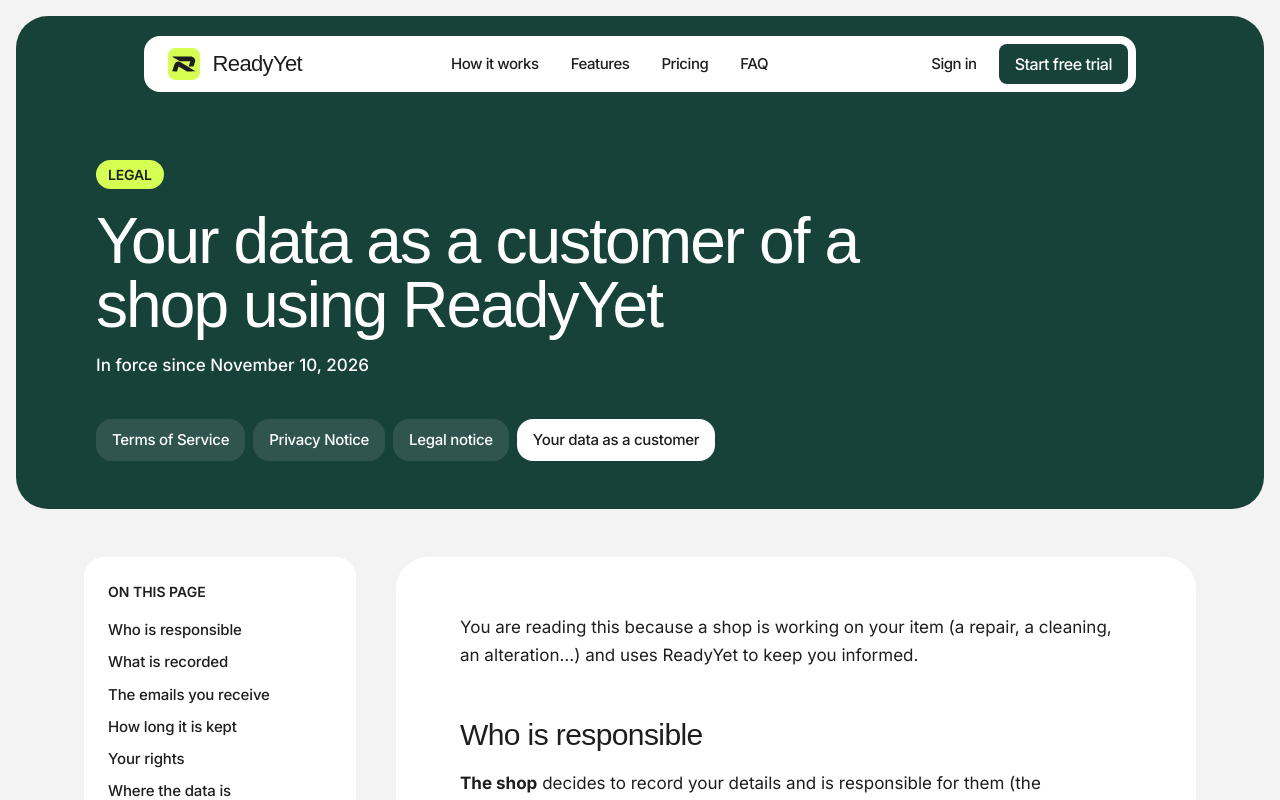
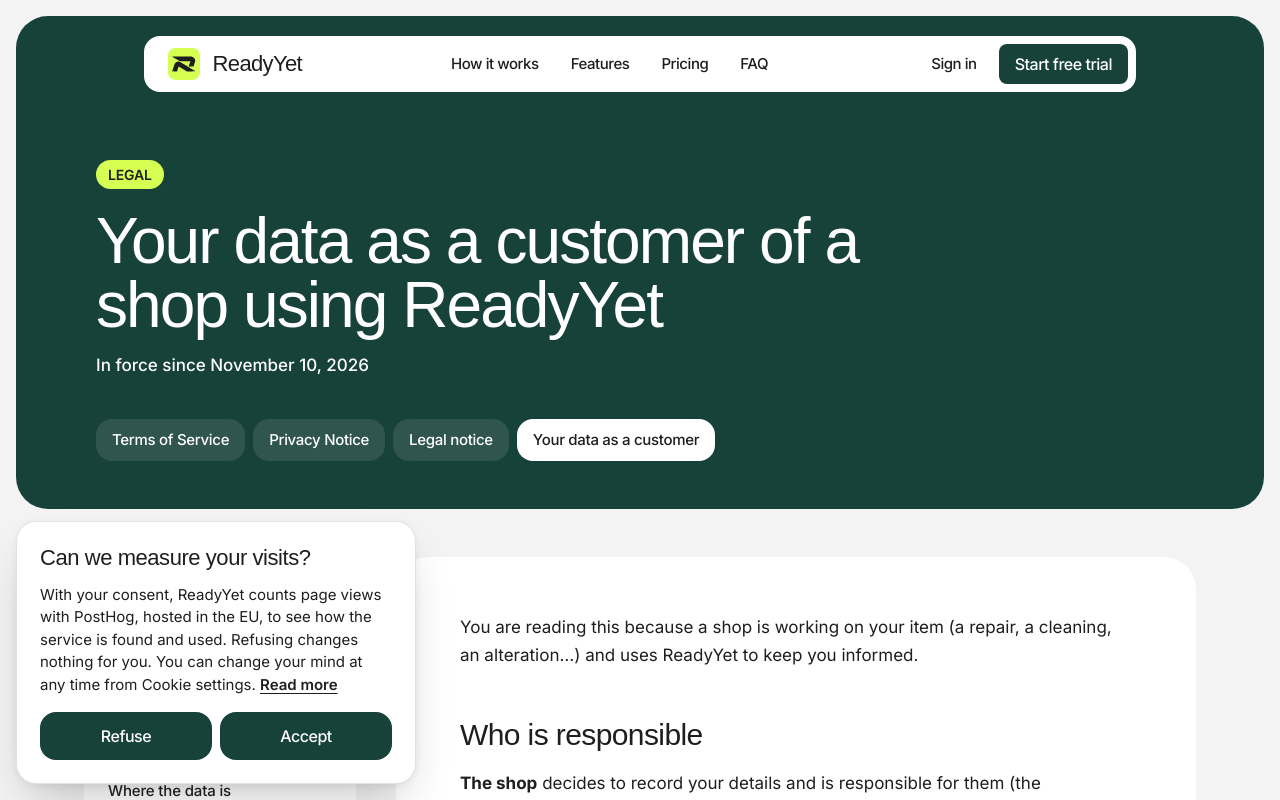
Before and after one commit to rvph10/readyyet, a Next.js app in the folder site/: page /en/customer-data in a window 1280 px wide. Shown: the top 800 px of the page. Built offline with nearby package versions, Linux system fonts and the light colour scheme; no server answers; a web font is replaced by a local one.

Commit message:
Ask site visitors before loading PostHog, in the redesigned site's look, with Cookie settings beside the legal links in the footer.

```diff
--- a/site/messages/en.json
+++ b/site/messages/en.json
@@ -288,5 +288,12 @@
     "contents": "On this page",
     "others": "Legal documents",
     "questions": "A question about these texts?"
+  },
+  "cookies": {
+    "title": "Can we measure your visits?",
+    "body": "With your consent, ReadyYet counts page views with PostHog, hosted in the EU, to see how the service is found and used. Refusing changes nothing for you. You can change your mind at any time from Cookie settings. <link>Read more</link>",
+    "accept": "Accept",
+    "refuse": "Refuse",
+    "settings": "Cookie settings"
   }
 }
--- a/site/messages/fr.json
+++ b/site/messages/fr.json
@@ -293,5 +293,12 @@
     "contents": "Sur cette page",
     "others": "Documents juridiques",
     "questions": "Une question sur ces textes ?"
+  },
+  "cookies": {
+    "title": "Pouvons-nous mesurer vos visites ?",
+    "body": "Avec votre accord, ReadyYet compte les pages vues avec PostHog, hébergé dans l'UE, pour voir comment le service est trouvé et utilisé. Refuser ne change rien pour vous. Vous pouvez changer d'avis à tout moment dans Paramètres des cookies. <link>En savoir plus</link>",
+    "accept": "Accepter",
+    "refuse": "Refuser",
+    "settings": "Paramètres des cookies"
   }
 }
--- a/site/messages/nl.json
+++ b/site/messages/nl.json
@@ -288,5 +288,12 @@
     "contents": "Op deze pagina",
     "others": "Juridische documenten",
     "questions": "Een vraag over deze teksten?"
+  },
+  "cookies": {
+    "title": "Mogen we uw bezoeken meten?",
+    "body": "Met uw toestemming telt ReadyYet de bekeken pagina's met PostHog, gehost in de EU, om te zien hoe de dienst gevonden en gebruikt wordt. Weigeren verandert niets voor u. U kunt uw keuze altijd wijzigen via Cookie-instellingen. <link>Meer weten</link>",
+    "accept": "Accepteren",
+    "refuse": "Weigeren",
+    "settings": "Cookie-instellingen"
   }
 }
--- a/site/next.config.ts
+++ b/site/next.config.ts
@@ -10,6 +10,8 @@ const csp = [
   "default-src 'self'",
   `script-src 'self' 'unsafe-inline'${process.env.NODE_ENV === "development" ? " 'unsafe-eval'" : ""}`,
   "style-src 'self' 'unsafe-inline'",
+  // PostHog, once a visitor accepts it (ADR 0132).
+  `connect-src 'self'${process.env.NEXT_PUBLIC_POSTHOG_KEY ? " https://eu.i.posthog.com" : ""}`,
   "img-src 'self' blob: data:",
   "font-src 'self'",
   "object-src 'none'",
--- a/site/package.json
+++ b/site/package.json
@@ -14,6 +14,7 @@
     "marked": "18.2.0",
     "next": "16.4.3",
     "next-intl": "4.14.9",
+    "posthog-js": "1.445.6",
     "react": "19.3.1",
     "react-dom": "19.3.1",
     "swiper": "14.2.0"
--- a/site/src/app/[locale]/layout.tsx
+++ b/site/src/app/[locale]/layout.tsx
@@ -3,6 +3,7 @@ import { Inter, Momo_Trust_Display } from "next/font/google";
 import { notFound } from "next/navigation";
 import { hasLocale, type Locale, NextIntlClientProvider } from "next-intl";
 import { getTranslations, setRequestLocale } from "next-intl/server";
+import { CookieConsent } from "@/components/cookie-consent/CookieConsent";
 import { routing } from "@/i18n/routing";
 import { INDEXABLE, SITE_URL } from "@/lib/site-url";
 import "../globals.css";
@@ -52,7 +53,10 @@ export default async function LocaleLayout({ children, params }: LayoutProps<"/[
   return (
     <html lang={locale} className={`${inter.variable} ${momo.variable}`} data-enter="">
       <body>
-        <NextIntlClientProvider>{children}</NextIntlClientProvider>
+        <NextIntlClientProvider>
+          {children}
+          <CookieConsent />
+        </NextIntlClientProvider>
       </body>
     </html>
   );
--- /dev/null
+++ b/site/src/components/cookie-consent/CookieConsent.tsx
@@ -0,0 +1,96 @@
+"use client";
+
+import { useTranslations } from "next-intl";
+import { useEffect, useSyncExternalStore, type ReactNode } from "react";
+import { Link } from "@/i18n/navigation";
+import { consentCookie, deletePostHogStorage, POSTHOG_OPTIONS, readConsent, type Consent } from "@/lib/consent";
+import "./cookie-consent.css";
+
+const POSTHOG_KEY = process.env.NEXT_PUBLIC_POSTHOG_KEY;
+
+// The same banner as web/src/components/cookie-consent.tsx (ADR 0132), in
+// the site's look.
+const listeners = new Set<() => void>();
+let reopened = false;
+
+function subscribe(listener: () => void) {
+  listeners.add(listener);
+  return () => void listeners.delete(listener);
+}
+
+function changed() {
+  for (const listener of listeners) listener();
+}
+
+export function CookieSettingsButton({ className, children }: { className: string; children: ReactNode }) {
+  if (!POSTHOG_KEY) return null;
+  return (
+    <button
+      type="button"
+      className={className}
+      onClick={() => {
+        reopened = true;
+        changed();
+      }}
+    >
+      {children}
+    </button>
+  );
+}
+
+export function CookieConsent() {
+  const t = useTranslations("cookies");
+  const consent = useSyncExternalStore(
+    subscribe,
+    () => readConsent(document.cookie),
+    () => "unknown" as const,
+  );
+  const open = useSyncExternalStore(
+    subscribe,
+    () => reopened,
+    () => false,
+  );
+
+  useEffect(() => {
+    if (!POSTHOG_KEY || consent !== "granted") return;
+    void import("posthog-js").then(({ default: posthog }) => {
+      if (!posthog.__loaded) posthog.init(POSTHOG_KEY, POSTHOG_OPTIONS);
+    });
+  }, [consent]);
+
+  if (!POSTHOG_KEY || consent === "unknown" || (consent !== null && !open)) return null;
+
+  function choose(next: Consent) {
+    document.cookie = consentCookie(next, location.hostname, location.protocol === "https:");
+    reopened = false;
+    // A PostHog already running can't be unloaded, so the page starts again without it.
+    if (consent === "granted" && next === "denied") {
+      deletePostHogStorage(location.hostname);
+      location.reload();
+      return;
+    }
+    changed();
+  }
+
+  return (
+    <section aria-labelledby="cookie-consent-title" className="consent">
+      <h2 id="cookie-consent-title" className="consent__title">
+        {t("title")}
+      </h2>
+      <p className="consent__body">
+        {t.rich("body", {
+          link: (chunks) => <Link href="/privacy#cookies">{chunks}</Link>,
+        })}
+      </p>
+      {/* The Data Protection Authority asks for both side by side, with the same weight. */}
+      <div className="consent__actions">
+        <button type="button" className="btn btn--dark" onClick={() => choose("denied")}>
+          {t("refuse")}
+        </button>
+        <button type="button" className="btn btn--dark" onClick={() => choose("granted")}>
+          {t("accept")}
+        </button>
+      </div>
+    </section>
+  );
+}
--- /dev/null
+++ b/site/src/components/cookie-consent/cookie-consent.css
@@ -0,0 +1,43 @@
+.consent {
+  position: fixed;
+  left: 1rem;
+  bottom: 1rem;
+  z-index: 100;
+  display: flex;
+  flex-direction: column;
+  gap: 0.75rem;
+  width: min(25rem, calc(100% - 2rem));
+  padding: 1.5rem;
+  color: var(--color-ink);
+  background-color: var(--color-bg-white);
+  border-radius: var(--radius-card);
+  box-shadow: var(--shadow-float);
+}
+
+.consent__title {
+  font-size: 1.375rem;
+  letter-spacing: -0.02em;
+  color: var(--color-ink);
+}
+
+.consent__body {
+  font-size: 0.9375rem;
+  line-height: 1.5;
+}
+
+.consent__body a {
+  font-weight: 600;
+  text-decoration: underline;
+  text-underline-offset: 0.2em;
+}
+
+.consent__actions {
+  display: grid;
+  grid-template-columns: 1fr 1fr;
+  gap: 0.5rem;
+  margin-top: 0.25rem;
+}
+
+.consent__actions .btn {
+  width: 100%;
+}
--- a/site/src/components/home/footer/Footer.tsx
+++ b/site/src/components/home/footer/Footer.tsx
@@ -1,5 +1,6 @@
 import { getLocale, getTranslations } from "next-intl/server";
 import { Fragment } from "react";
+import { CookieSettingsButton } from "@/components/cookie-consent/CookieConsent";
 import { signInUrl } from "@/lib/sign-in-url";
 import { LEGAL_DOCS } from "@/lib/legal";
 import { noOrphan } from "@/lib/typography";
@@ -48,6 +49,7 @@ export async function Footer() {
     getLocale(),
     signInUrl(),
   ]);
+  const cookies = await getTranslations("cookies");
   const columns = [
     {
       title: t("product"),
@@ -112,6 +114,7 @@ export async function Footer() {
                     {legal(doc)}
                   </a>
                 ))}
+                <CookieSettingsButton className="footer__cookies">{cookies("settings")}</CookieSettingsButton>
               </nav>
               <LanguageSwitch label={t("language")} />
             </div>
--- a/site/src/components/home/footer/footer.css
+++ b/site/src/components/home/footer/footer.css
@@ -139,3 +139,18 @@
     margin-left: 0;
   }
 }
+
+[data-temlis="atniily-923"] .footer__cookies {
+  font: inherit;
+  color: inherit;
+  background: none;
+  border: none;
+  cursor: pointer;
+  transition: color 0.2s var(--ease-soft, ease);
+}
+
+@media (hover: hover) and (pointer: fine) {
+  [data-temlis="atniily-923"] .footer__cookies:hover {
+    color: var(--color-accent-alt);
+  }
+}
--- /dev/null
+++ b/site/src/lib/consent.ts
@@ -0,0 +1,84 @@
+import type { PostHogConfig } from "posthog-js";
+
+// ADR 0132. A copy of web/src/lib/consent.ts, kept the same so one answer
+// covers the site and the app, as the site builds without the workspace packages.
+export const CONSENT_COOKIE = "cookie-consent";
+// How long this answer and every preference cookie last, the Data Protection
+// Authority's yardstick.
+export const COOKIE_MAX_AGE_SECONDS = 182 * 24 * 60 * 60;
+
+export type Consent = "granted" | "denied";
+
+export function readConsent(cookies: string): Consent | null {
+  const value = cookies
+    .split("; ")
+    .find((pair) => pair.startsWith(`${CONSENT_COOKIE}=`))
+    ?.slice(CONSENT_COOKIE.length + 1);
+  return value === "granted" || value === "denied" ? value : null;
+}
+
+// The parent domain, so readyyet.app and app.readyyet.app share the answer.
+// localhost and an IP address have none.
+export function cookieDomain(hostname: string) {
+  const labels = hostname.split(".");
+  return labels.length < 2 || /^\d+$/.test(labels.at(-1)!) ? null : labels.slice(-2).join(".");
+}
+
+export function consentCookie(consent: Consent, hostname: string, secure: boolean) {
+  const domain = cookieDomain(hostname);
+  return `${CONSENT_COOKIE}=${consent}; path=/; max-age=${COOKIE_MAX_AGE_SECONDS}; samesite=lax${domain ? `; domain=${domain}` : ""}${secure ? "; secure" : ""}`;
+}
+
+// Pages for Customers never measure anything.
+export function isCustomerPage(pathname: string) {
+  return pathname.startsWith("/t/");
+}
+
+// A URL without its query, which can hold a search for a Customer's name or phone.
+export function withoutQuery(url: string) {
+  return url.split(/[?#]/)[0];
+}
+
+export const POSTHOG_HOST = "https://eu.i.posthog.com";
+
+// Anonymous page views and nothing more: clicks would send the text of what
+// was clicked, a Customer's name included, and PostHog may not fetch more code.
+export const POSTHOG_OPTIONS: Partial<PostHogConfig> = {
+  api_host: POSTHOG_HOST,
+  defaults: "2026-08-30",
+  persistence: "cookie",
+  person_profiles: "never",
+  autocapture: false,
+  capture_exceptions: false,
+  disable_session_recording: true,
+  disable_surveys: true,
+  disable_product_tours: true,
+  disable_conversations: true,
+  disable_web_experiments: true,
+  disable_external_dependency_loading: true,
+  advanced_disable_flags: true,
+  before_send: (event) => {
+    if (!event || isCustomerPage(location.pathname)) return null;
+    for (const key of ["$current_url", "$referrer", "$initial_current_url"]) {
+      const value: unknown = event.properties[key];
+      if (typeof value === "string") event.properties[key] = withoutQuery(value);
+    }
+    return event;
+  },
+};
+
+// Withdrawing consent removes what PostHog stored, wherever it set it.
+export function deletePostHogStorage(hostname: string) {
+  const domain = cookieDomain(hostname);
+  for (const pair of document.cookie.split("; ")) {
+    const name = pair.split("=")[0];
+    if (!name.startsWith("ph_")) continue;
+    document.cookie = `${name}=; path=/; max-age=0`;
+    if (domain) document.cookie = `${name}=; path=/; max-age=0; domain=${domain}`;
+  }
+  for (const storage of [localStorage, sessionStorage]) {
+    for (const key of Object.keys(storage)) {
+      if (key.startsWith("ph_") || key.startsWith("__ph")) storage.removeItem(key);
+    }
+  }
+}
```
Also changed, not shown: 2 other files (tests, documents, lock files or other folders).
